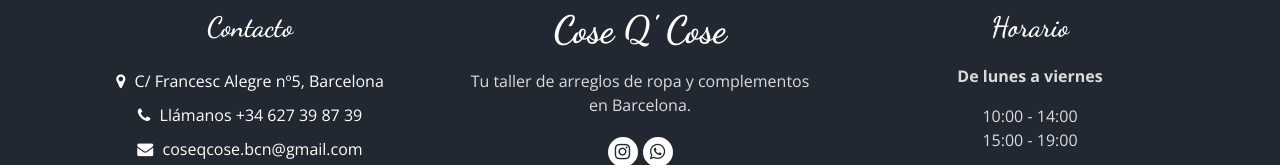
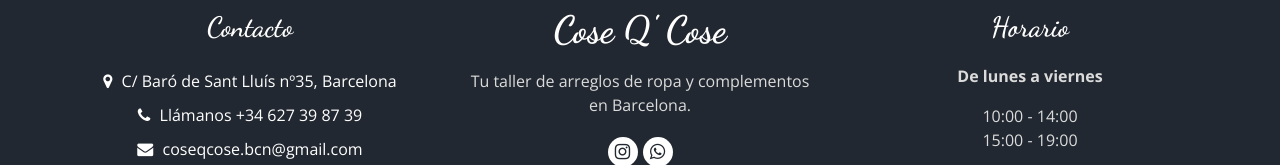
Before and after one commit to Bass2015/coseqcose, a plain HTML site: page index.html in a window 1280 px wide. Shown: the part 3776-3941 px from the top of the page. Drawn offline with nearby package versions, Linux system fonts and the light colour scheme; some packages are replaced by stand-ins of ours.

Commit message:
Cambiar dirección

```diff
--- a/index.html
+++ b/index.html
@@ -1033,7 +1033,7 @@
               <a href="https://goo.gl/maps/CVVVc9mpbSYdGjUh6">
                 <i class="fa fa-map-marker" aria-hidden="true"></i>
                 <span>
-                  C/ Francesc Alegre nº5, Barcelona
+                  C/ Baró de Sant Lluís nº35, Barcelona
                 </span>
               </a>
               <a href="tel:+34627298739">
```
Also changed, not shown: 1 other file.
